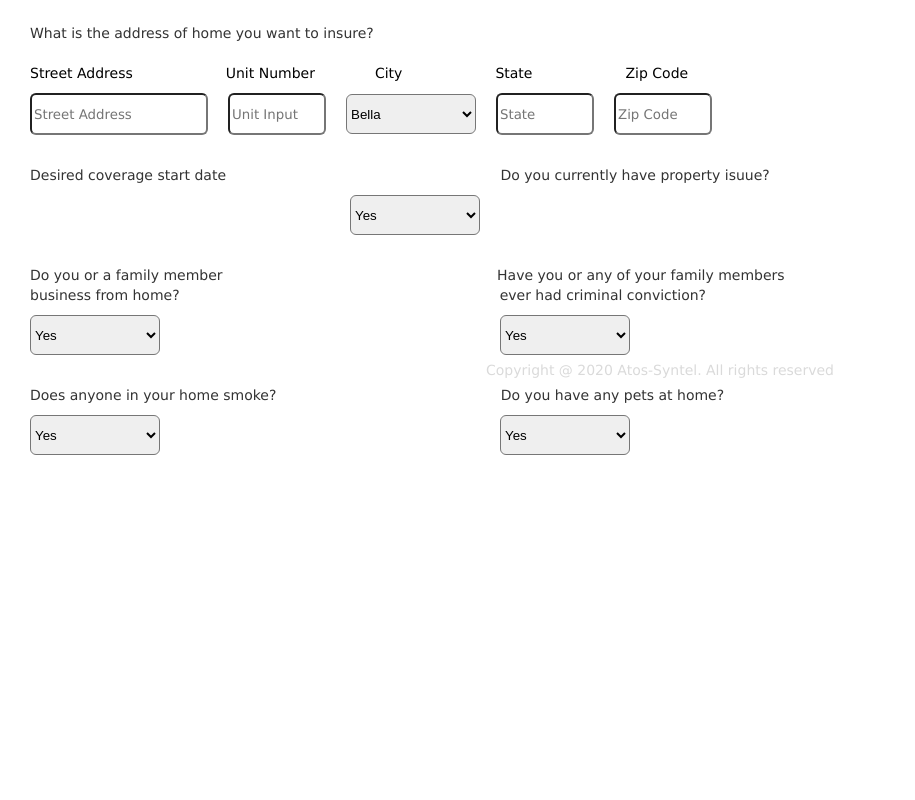
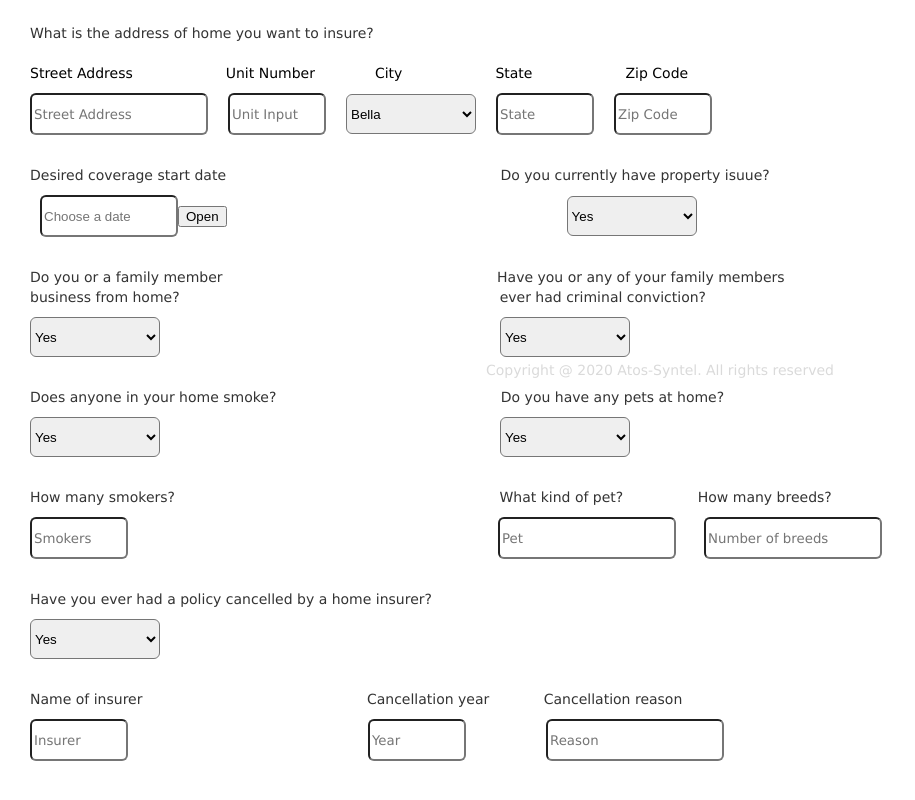
Before and after one commit to RutujaSatkar96/atos_tech_days, an Angular app in the folder tech-days/: page /app-customer-info in a window 1280 px wide. Shown: the part 394-1194 px from the top of the page, without its empty margins (0-915 px from the left). Before the commit the page ends 849 px from the top, so only its background shows below. Built offline with nearby package versions, Linux system fonts and the light colour scheme.

Commit message:
added changes foe customer info screen

```diff
--- a/tech-days/src/app/customer-info/customer-info.component.css
+++ b/tech-days/src/app/customer-info/customer-info.component.css
@@ -11,6 +11,7 @@
 
 .main{
     margin-top: 10px;
+    overflow: hidden !important;
 }
 
 .row1{
@@ -208,3 +209,64 @@ select{
 .selectIssue{
   margin-left: 340px;
 }
+
+.firstTab{
+  overflow: auto;
+}
+
+.mat-tab-group{
+  overflow: hidden !important;
+}
+
+.mat-tab .mat-tab-label .mat-tab-label-content{
+  overflow: hidden !important;
+}
+
+.mat-tab-label {
+  font-family: Verdana !important;
+  font-weight: 20px !important;
+  color: #000 !important;
+}
+.mat-tab-labels, .mat-tab-label, .mat-tab-link{
+  font-family: Verdana !important;
+  font-weight: 20px !important;
+  color: #000 !important;
+}
+
+.smokerInput{
+  width: 90px;
+  height: 36px;
+  border-radius: 6px;
+  /* opacity: 10%; */
+  color: #333333;
+  fill: #fff;
+  font-family: Verdana;
+  font-weight: 14px;
+  margin-left: 20px;
+}
+.labelPet{
+  margin-left: 320px;
+}
+.petInput{
+  margin-left: 370px;
+}
+
+.labelBreed{
+  margin-left: 70px;
+}
+
+.breedInput{
+  margin-left: 28px;
+}
+
+.yearInput{
+  margin-left: 240px;
+
+}
+
+.labelReason{
+  margin-left: 50px;
+}
+.reasonInput{
+  margin-left: 80px;
+}
--- a/tech-days/src/app/customer-info/customer-info.component.html
+++ b/tech-days/src/app/customer-info/customer-info.component.html
@@ -1,9 +1,13 @@
+<!-- <div style="height: 76px;">
+
+</div> -->
+
 <div class="main">
 
-    <mat-tab-group mat-align-tabs="center">
+    <mat-tab-group  mat-align-tabs="center">
         <mat-tab label="Customer Info">
 
-                <div>
+                <div class="firstTab">
                         <div class="row1">
                                 <label class="firstNameLabel">First Name</label>
                                 <!-- <input placeholder="first"> -->
@@ -82,9 +86,9 @@
                         </div>
 
                         <div class="row9">
-                                <!-- <input class="dateInput" matInput [matDatepicker]="picker" placeholder="Choose a date">
-                                <mat-datepicker #picker></mat-datepicker>
-                                <button mat-raised-button (click)="picker.open()">Open</button> -->
+                                <input class="dateInput" matInput [matDatepicker]="picker1" placeholder="Choose a date">
+                                <mat-datepicker #picker1></mat-datepicker>
+                                <button mat-raised-button (click)="picker1.open()">Open</button>
 
                                 <select class="ocuupation selectIssue" name="gender" id="gender">
                                         <option class="genderOptions" value="yes">Yes</option>
@@ -129,6 +133,41 @@
                                         <option value="no">No</option>
                                 </select>
                         </div>
+
+                        <div class="row8">
+                                <label class="questionLabels"> How many smokers?</label>
+                                <label class="questionLabels labelPet"> What kind of pet? </label>
+                                <label class="questionLabels labelBreed"> How many breeds? </label>
+                        </div>
+
+                        <div class="row9">
+                                <input class="streetInput smokerInput" placeholder="Smokers">
+                                <input class="streetInput petInput" placeholder="Pet">
+                                <input class="streetInput breedInput" placeholder="Number of breeds">
+                        </div>
+
+                        <div class="row8">
+                                <label class="questionLabels"> Have you ever had a policy cancelled by a home insurer?</label>
+                        </div>
+
+                        <div class="row9">
+                                <select class="ocuupation" name="gender" id="gender">
+                                        <option class="genderOptions" value="yes">Yes</option>
+                                        <option value="no">No</option>
+                                </select>
+                        </div>
+
+                        <div class="row8">
+                                <label class="questionLabels"> Name of insurer</label>
+                                <label class="questionLabels labelMargin labelHome"> Cancellation year </label>
+                                <label class="questionLabels labelReason"> Cancellation reason </label>
+                        </div>
+
+                        <div class="row9">
+                                <input class="streetInput smokerInput" placeholder="Insurer">
+                                <input class="unitInput yearInput" placeholder="Year">
+                                <input class="streetInput reasonInput" placeholder="Reason">
+                        </div>
                 </div>
 
 
--- a/tech-days/src/app/customer-info/customer-info.component.ts
+++ b/tech-days/src/app/customer-info/customer-info.component.ts
@@ -1,4 +1,5 @@
 import { Component, OnInit } from '@angular/core';
+import { ViewEncapsulation } from '@angular/compiler/src/core';
 
 @Component({
   selector: 'app-customer-info',
```
